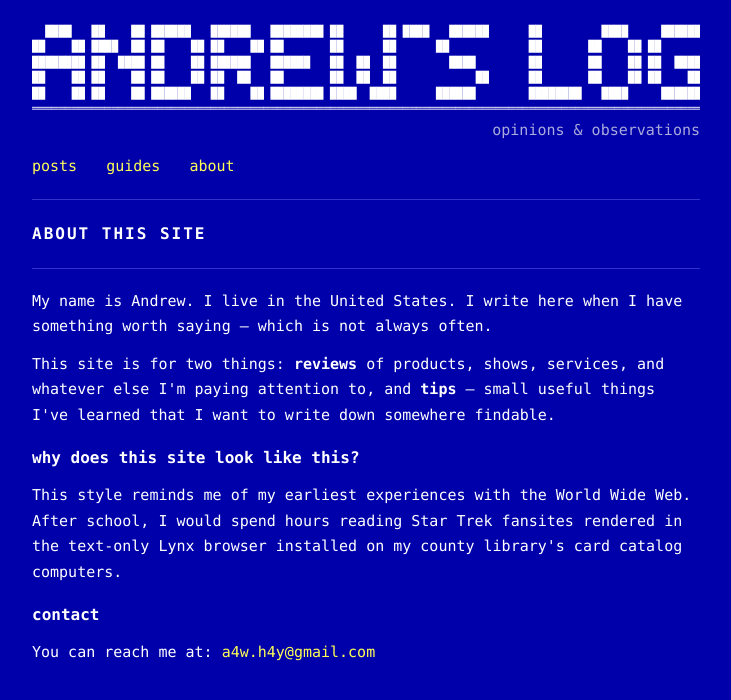
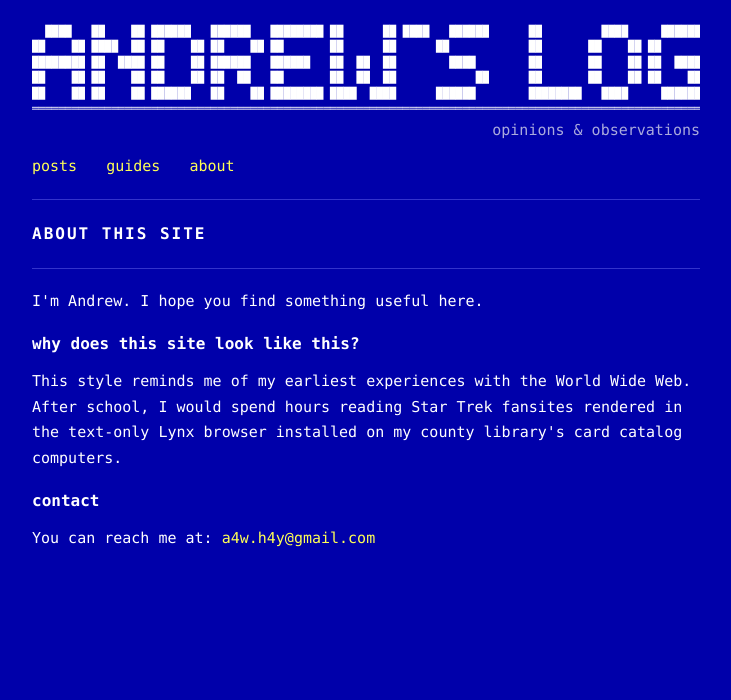
Before and after one commit to a4w-h4y/andrews-log, a Jekyll site: the page built from about.html, in a window 1280 px wide. Shown: the top 700 px of the page, without its empty margins (274-1005 px from the left). Built offline with Jekyll 4.4.1, drawn with Linux system fonts in a browser that asks for light colours.

Commit message:
Update about page.

```diff
--- a/about.html
+++ b/about.html
@@ -7,16 +7,8 @@ title: About
 <hr>
 
 <div class="about-body">
-
   <p>
-    My name is Andrew. I live in the United States. I write here when I have
-    something worth saying — which is not always often.
-  </p>
-
-  <p>
-    This site is for two things: <strong>reviews</strong> of products, shows, services,
-    and whatever else I'm paying attention to, and <strong>tips</strong> — small useful
-    things I've learned that I want to write down somewhere findable.
+    I'm Andrew.  I hope you find something useful here.
   </p>
 
   <h3>why does this site look like this?</h3>
```
